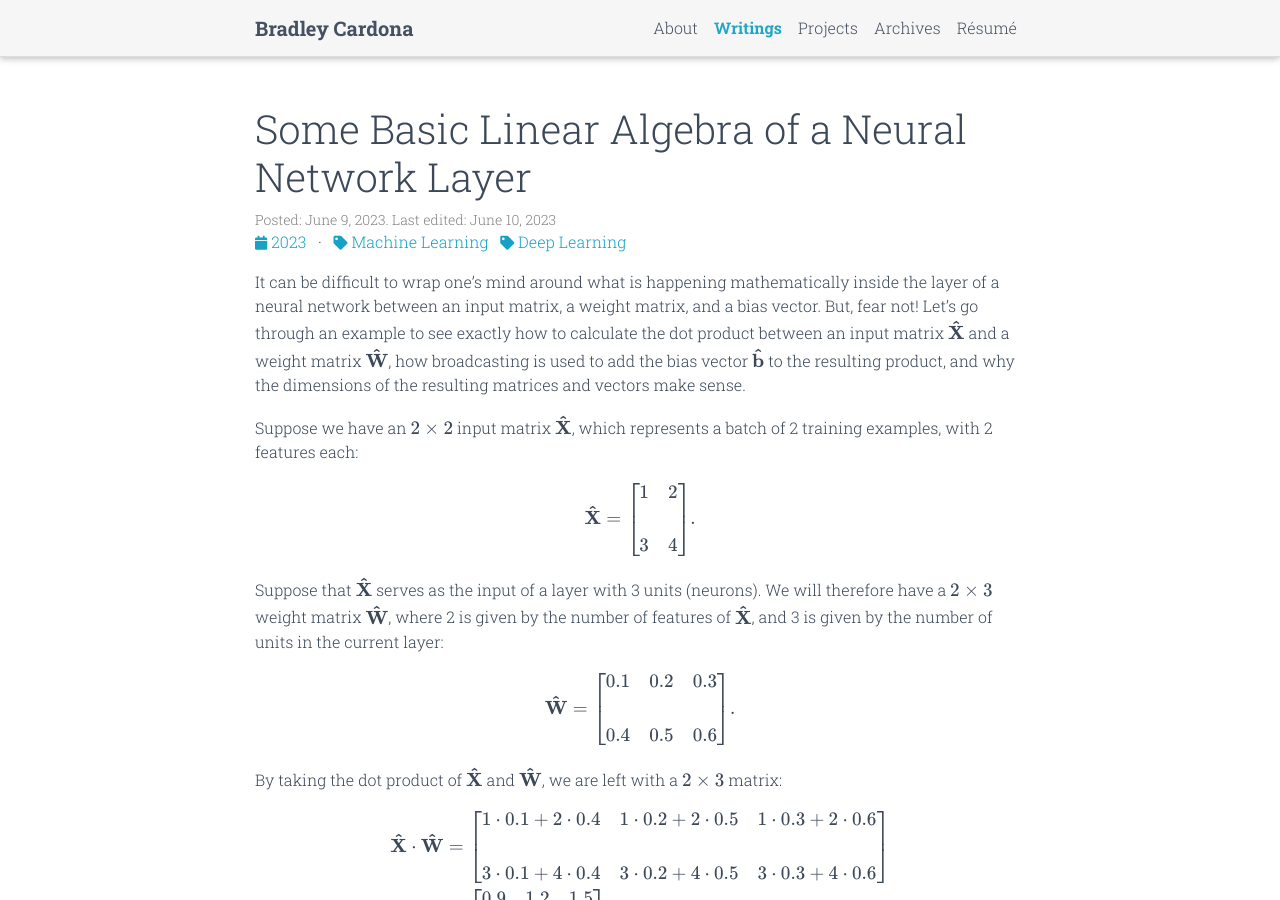
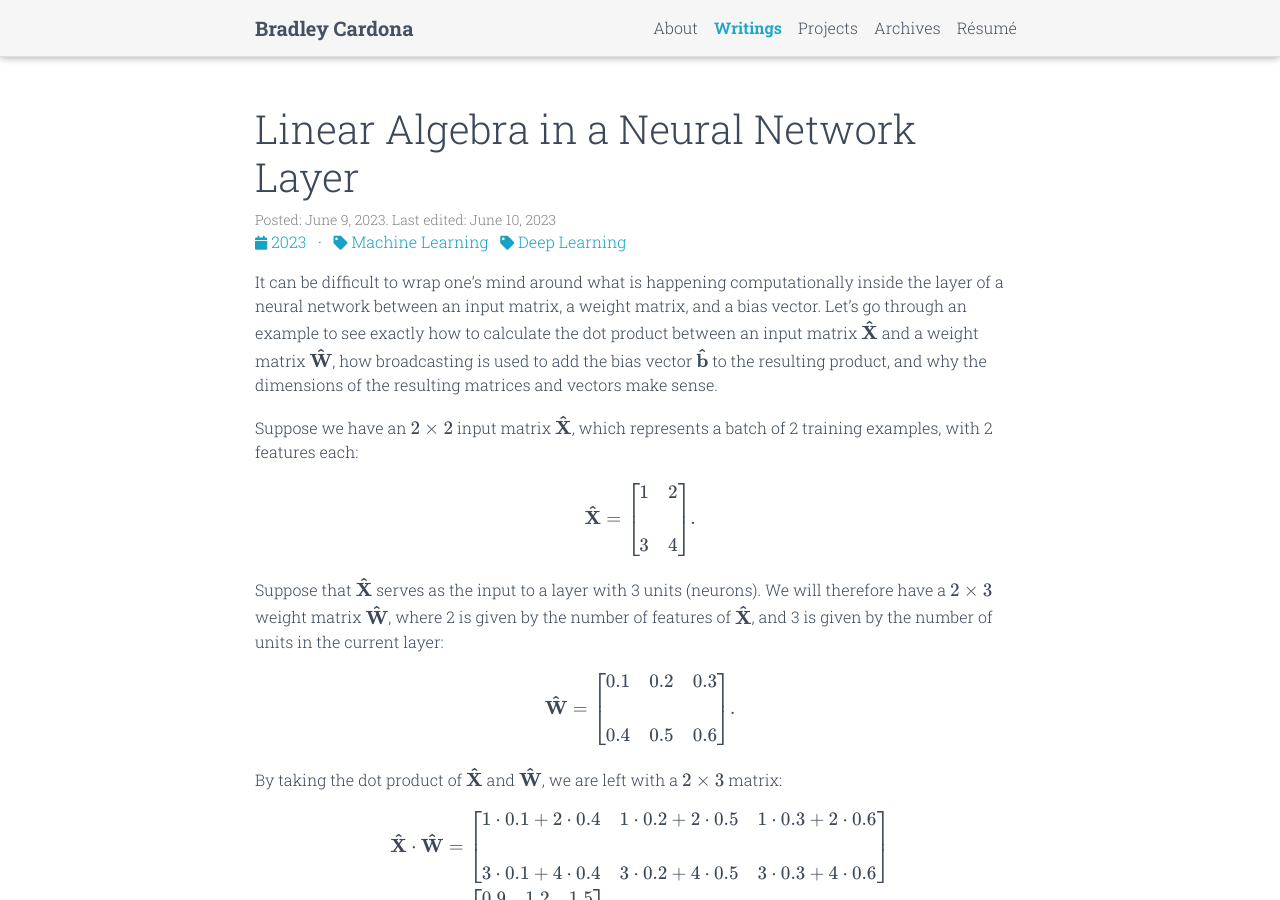
Before and after one commit to BMCARDONA/bmcardona.github.io, a Jekyll site: the page built from _posts/2023-06-09-vectors-and-matrices.md, in a window 1280 px wide and 900 px high. Built offline with Jekyll 4.4.1, drawn with Linux system fonts in a browser that asks for light colours; comment, search, counter and statistics services are not loaded; a style sheet for code colours, icons or effects is not loaded.

Commit message:
fix wording

```diff
--- a/_posts/2023-06-09-vectors-and-matrices.md
+++ b/_posts/2023-06-09-vectors-and-matrices.md
@@ -1,6 +1,6 @@
 ---
 layout: post
-title: Some Basic Linear Algebra of a Neural Network Layer
+title: Linear Algebra in a Neural Network Layer
 date: 2023-06-09 16:42:00-0400
 last_edited: 2023-06-10 12:00:00-0400
 categories: ["Machine Learning", "Deep Learning"]
@@ -8,7 +8,7 @@
 img: assets/img/neural_network.jpeg
 ---
 
-It can be difficult to wrap one's mind around what is happening mathematically inside the layer of a neural network between an input matrix, a weight matrix, and a bias vector. But, fear not! Let's go through an example to see exactly how to calculate the dot product between an input matrix $$\mathbf{\hat{X}}$$ and a weight matrix $$\mathbf{\hat{W}}$$, how broadcasting is used to add the bias vector $$\mathbf{\hat{b}}$$ to the resulting product, and why the dimensions of the resulting matrices and vectors make sense.
+It can be difficult to wrap one's mind around what is happening computationally inside the layer of a neural network between an input matrix, a weight matrix, and a bias vector. Let's go through an example to see exactly how to calculate the dot product between an input matrix $$\mathbf{\hat{X}}$$ and a weight matrix $$\mathbf{\hat{W}}$$, how broadcasting is used to add the bias vector $$\mathbf{\hat{b}}$$ to the resulting product, and why the dimensions of the resulting matrices and vectors make sense.
 
 Suppose we have an $$2 \times 2$$ input matrix $$\mathbf{\hat{X}}$$, which represents a batch of 2 training examples, with 2 features each:
 
@@ -19,7 +19,7 @@
 \end{bmatrix}.
 $$
 
-Suppose that $$\mathbf{\hat{X}}$$ serves as the input of a layer with 3 units (neurons). We will therefore have a $$2 \times 3$$ weight matrix $$\mathbf{\hat{W}}$$, where 2 is given by the number of features of $$\mathbf{\hat{X}}$$, and 3 is given by the number of units in the current layer:
+Suppose that $$\mathbf{\hat{X}}$$ serves as the input to a layer with 3 units (neurons). We will therefore have a $$2 \times 3$$ weight matrix $$\mathbf{\hat{W}}$$, where 2 is given by the number of features of $$\mathbf{\hat{X}}$$, and 3 is given by the number of units in the current layer:
 
 $$
 \mathbf{\hat{W}} = \begin{bmatrix}
```
